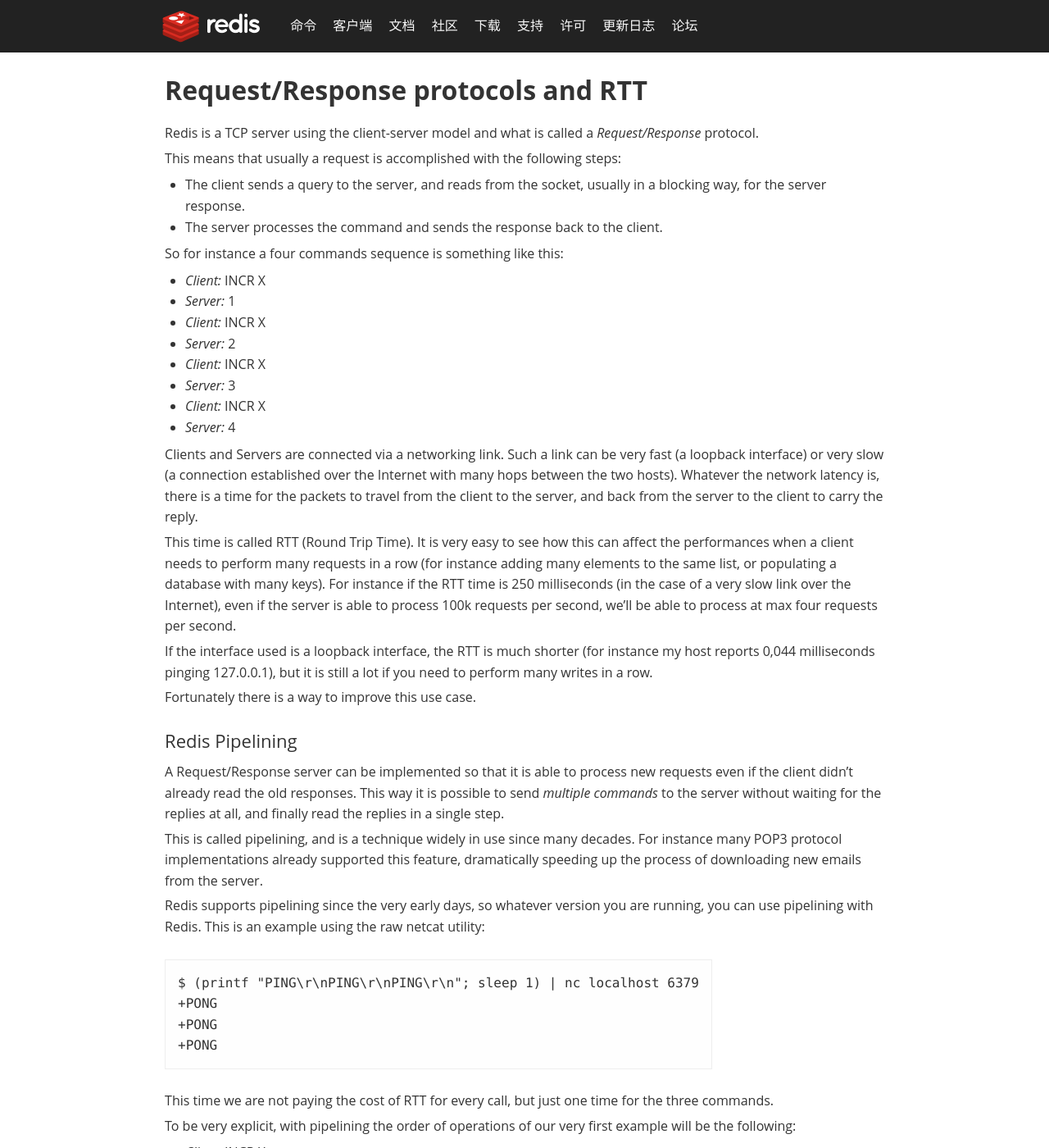
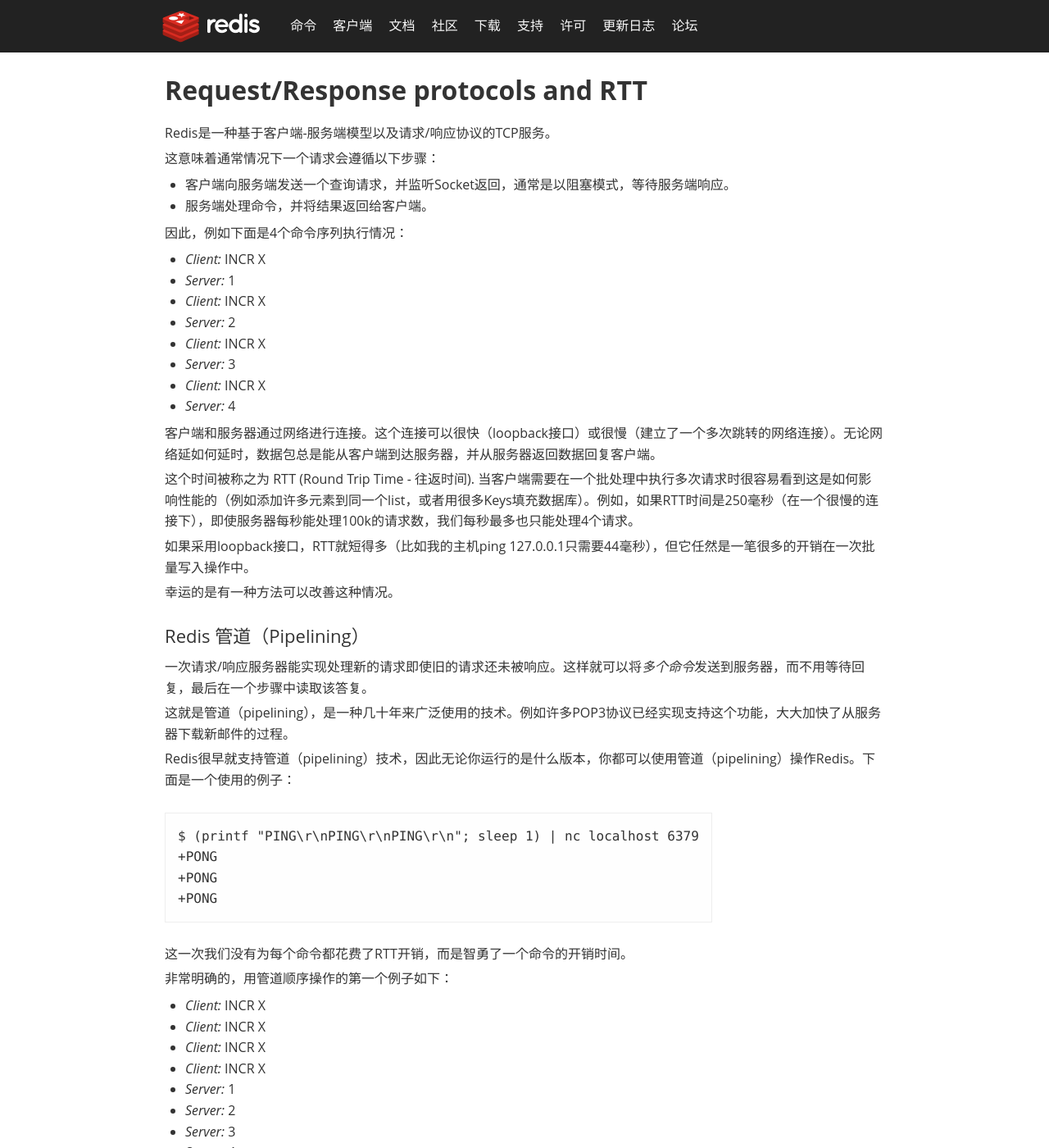
Before and after one commit to rediscn/rediscn, a Jekyll site: the page built from topics/pipelining.md, in a window 1280 px wide and 1400 px high. Shown: the whole window at 82% size. Built offline with Jekyll 4.4.1, drawn with Linux system fonts in a browser that asks for light colours; comment, search, counter and statistics services are not loaded; some of the changed text lies outside the part shown.

Commit message:
翻译管道

```diff
--- a/topics/pipelining.md
+++ b/topics/pipelining.md
@@ -9,14 +9,14 @@
 Request/Response protocols and RTT
 ===
 
-Redis is a TCP server using the client-server model and what is called a *Request/Response* protocol.
+Redis是一种基于客户端-服务端模型以及请求/响应协议的TCP服务。
 
-This means that usually a request is accomplished with the following steps:
+这意味着通常情况下一个请求会遵循以下步骤：
 
-* The client sends a query to the server, and reads from the socket, usually in a blocking way, for the server response.
-* The server processes the command and sends the response back to the client.
+* 客户端向服务端发送一个查询请求，并监听Socket返回，通常是以阻塞模式，等待服务端响应。
+* 服务端处理命令，并将结果返回给客户端。
 
-So for instance a four commands sequence is something like this:
+因此，例如下面是4个命令序列执行情况：
 
  * *Client:* INCR X
  * *Server:* 1
@@ -27,31 +27,31 @@
  * *Client:* INCR X
  * *Server:* 4
 
-Clients and Servers are connected via a networking link. Such a link can be very fast (a loopback interface) or very slow (a connection established over the Internet with many hops between the two hosts). Whatever the network latency is, there is a time for the packets to travel from the client to the server, and back from the server to the client to carry the reply.
+客户端和服务器通过网络进行连接。这个连接可以很快（loopback接口）或很慢（建立了一个多次跳转的网络连接）。无论网络延如何延时，数据包总是能从客户端到达服务器，并从服务器返回数据回复客户端。
 
-This time is called RTT (Round Trip Time). It is very easy to see how this can affect the performances when a client needs to perform many requests in a row (for instance adding many elements to the same list, or populating a database with many keys). For instance if the RTT time is 250 milliseconds (in the case of a very slow link over the Internet), even if the server is able to process 100k requests per second, we'll be able to process at max four requests per second.
+这个时间被称之为 RTT (Round Trip Time - 往返时间). 当客户端需要在一个批处理中执行多次请求时很容易看到这是如何影响性能的（例如添加许多元素到同一个list，或者用很多Keys填充数据库）。例如，如果RTT时间是250毫秒（在一个很慢的连接下），即使服务器每秒能处理100k的请求数，我们每秒最多也只能处理4个请求。
 
-If the interface used is a loopback interface, the RTT is much shorter (for instance my host reports 0,044 milliseconds pinging 127.0.0.1), but it is still a lot if you need to perform many writes in a row.
+如果采用loopback接口，RTT就短得多（比如我的主机ping 127.0.0.1只需要44毫秒），但它任然是一笔很多的开销在一次批量写入操作中。
 
-Fortunately there is a way to improve this use case.
+幸运的是有一种方法可以改善这种情况。
 
-Redis Pipelining
+Redis 管道（Pipelining）
 ---
 
-A Request/Response server can be implemented so that it is able to process new requests even if the client didn't already read the old responses. This way it is possible to send *multiple commands* to the server without waiting for the replies at all, and finally read the replies in a single step.
+一次请求/响应服务器能实现处理新的请求即使旧的请求还未被响应。这样就可以将*多个命令*发送到服务器，而不用等待回复，最后在一个步骤中读取该答复。
 
-This is called pipelining, and is a technique widely in use since many decades. For instance many POP3 protocol implementations already supported this feature, dramatically speeding up the process of downloading new emails from the server.
+这就是管道（pipelining），是一种几十年来广泛使用的技术。例如许多POP3协议已经实现支持这个功能，大大加快了从服务器下载新邮件的过程。
 
-Redis supports pipelining since the very early days, so whatever version you are running, you can use pipelining with Redis. This is an example using the raw netcat utility:
+Redis很早就支持管道（pipelining）技术，因此无论你运行的是什么版本，你都可以使用管道（pipelining）操作Redis。下面是一个使用的例子：
 
     $ (printf "PING\r\nPING\r\nPING\r\n"; sleep 1) | nc localhost 6379
     +PONG
     +PONG
     +PONG
 
-This time we are not paying the cost of RTT for every call, but just one time for the three commands.
+这一次我们没有为每个命令都花费了RTT开销，而是智勇了一个命令的开销时间。
 
-To be very explicit, with pipelining the order of operations of our very first example will be the following:
+非常明确的，用管道顺序操作的第一个例子如下：
 
  * *Client:* INCR X
  * *Client:* INCR X
@@ -62,12 +62,12 @@
  * *Server:* 3
  * *Server:* 4
 
-**IMPORTANT NOTE**: While the client sends commands using pipelining, the server will be forced to queue the replies, using memory. So if you need to send a lot of commands with pipelining, it is better to send them as batches having a reasonable number, for instance 10k commands, read the replies, and then send another 10k commands again, and so forth. The speed will be nearly the same, but the additional memory used will be at max the amount needed to queue the replies for this 10k commands.
+**重要说明**: 使用管道发送命令是，服务器将被迫回复一个队列答复，占用很多内存。所以，如果你需要发送大量的命令，最好是把他们按照合理数量分批次的处理，例如10K的命令，读回复，然后再发送另一个10k的命令，等等。这样速度几乎是相同的，但是在回复这10k命令队列需要非常大量的内存用来组织返回数据内容。
 
-Some benchmark
+一些测试
 ---
 
-In the following benchmark we'll use the Redis Ruby client, supporting pipelining, to test the speed improvement due to pipelining:
+下面我们会使用Redis Ruby客户端进行一些使用管道和不使用管道的情况，测试管道技术对速度的提升效果：
 
     require 'rubygems'
     require 'redis'
@@ -101,14 +101,14 @@
         with_pipelining
     }
 
-Running the above simple script will provide the following figures in my Mac OS X system, running over the loopback interface, where pipelining will provide the smallest improvement as the RTT is already pretty low:
+从处于局域网中的Mac OS X系统上执行上面这个简单脚本的数据表明，开启了管道操作后，往返时延已经被改善得相当低了：
 
     without pipelining 1.185238 seconds
     with pipelining 0.250783 seconds
 
-As you can see, using pipelining, we improved the transfer by a factor of five.
+如你所见，开启管道后，我们的速度效率提升了5倍。
 
-Pipelining VS Scripting
+管道（Pipelining） VS 脚本（Scripting）
 ---
 
 Using [Redis scripting](/commands/eval) (available in Redis version 2.6 or greater) a number of use cases for pipelining can be addressed more efficiently using scripts that perform a lot of the work needed at the server side. A big advantage of scripting is that it is able to both read and write data with minimal latency, making operations like *read, compute, write* very fast (pipelining can't help in this scenario since the client needs the reply of the read command before it can call the write command).
```
